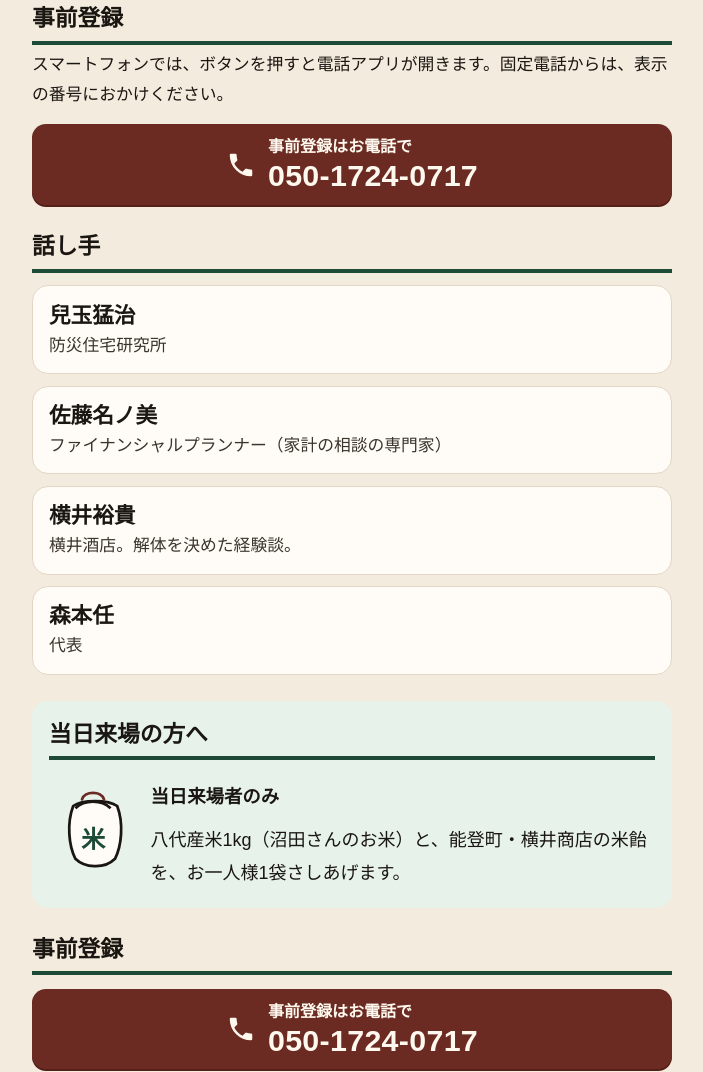
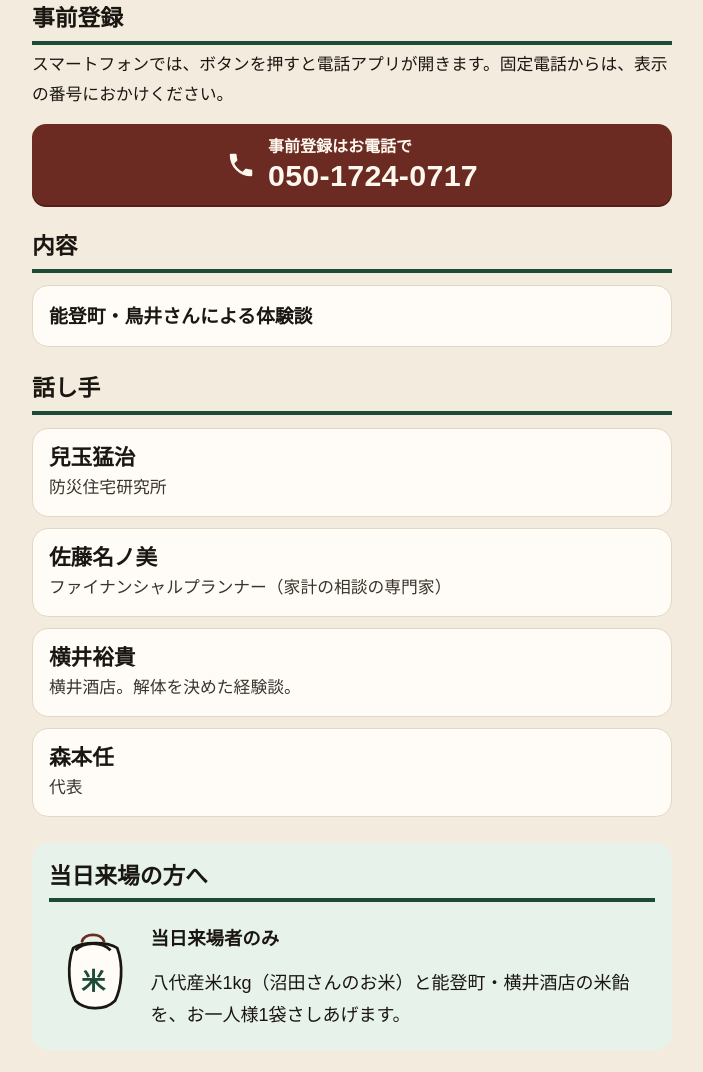
Before and after one commit to morimoto811-alt/-, a plain HTML site: page lp/seminar/index.html in a window 1280 px wide. Shown: the part 1134-2206 px from the top of the page, without its empty margins (288-991 px from the left). Drawn offline with Linux system fonts and the light colour scheme.

Commit message:
Name Yokoi sake shop and add Torii's talk
The seminar gift now says 横井酒店, and the program lists an experience talk by 鳥井さん from Noto without describing what they will say.

Co-authored-by: morimoto811-alt <morimoto811-alt@users.noreply.github.com>

```diff
--- a/lp/seminar/index.html
+++ b/lp/seminar/index.html
@@ -106,6 +106,13 @@
         </div>
       </section>
 
+      <section aria-labelledby="program-title">
+        <h2 id="program-title">内容</h2>
+        <ul class="points">
+          <li>能登町・鳥井さんによる体験談</li>
+        </ul>
+      </section>
+
       <section aria-labelledby="speakers-title">
         <h2 id="speakers-title">話し手</h2>
         <ul class="people">
@@ -139,7 +146,7 @@
           </svg>
           <div>
             <p class="gift-limit">当日来場者のみ</p>
-            <p>八代産米1kg（沼田さんのお米）と、能登町・横井商店の米飴を、<span class="keep">お一人様1袋</span>さしあげます。</p>
+            <p>八代産米1kg（沼田さんのお米）と能登町・横井酒店の米飴を、<span class="keep">お一人様1袋</span>さしあげます。</p>
           </div>
         </div>
       </section>
```
